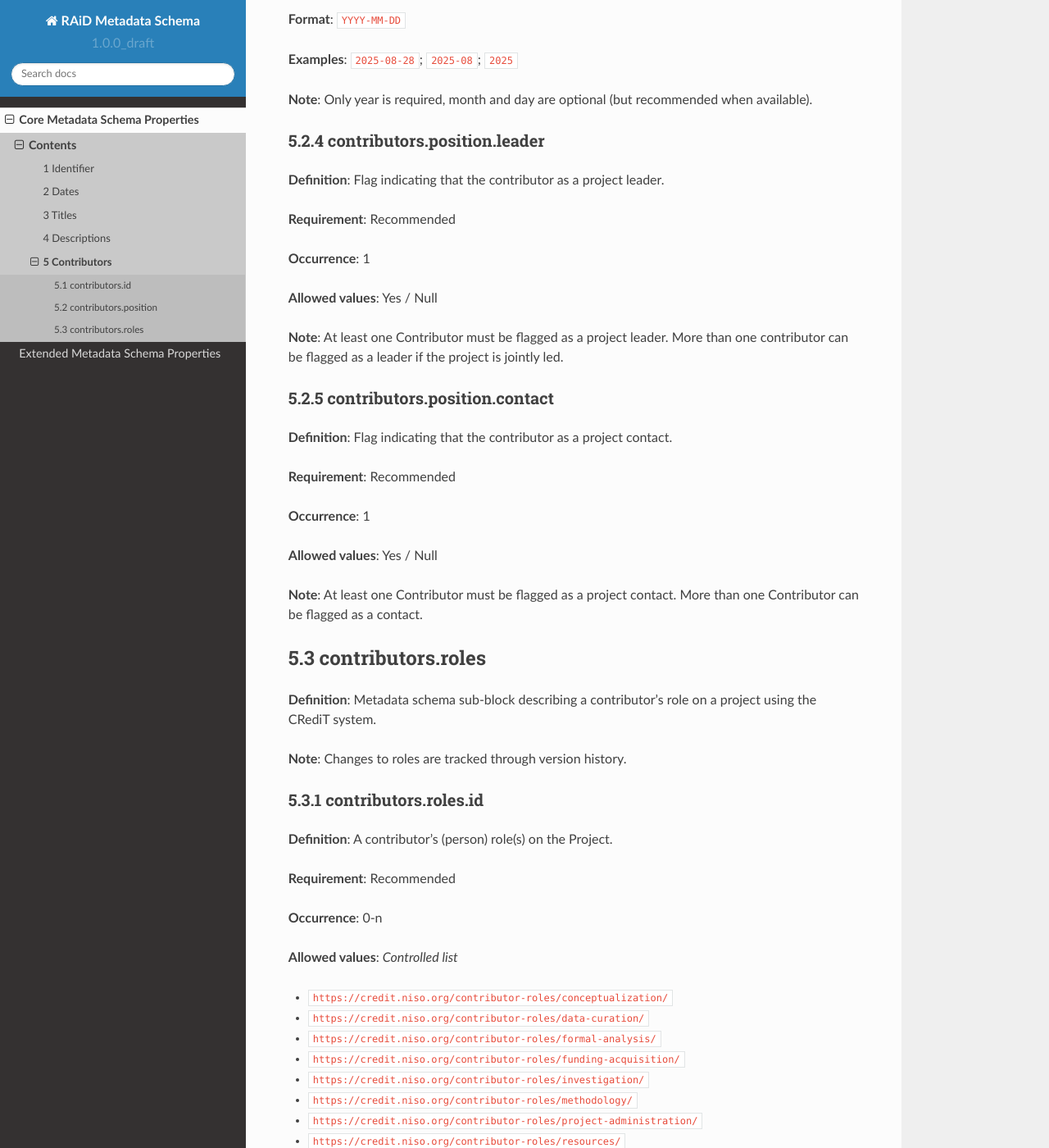
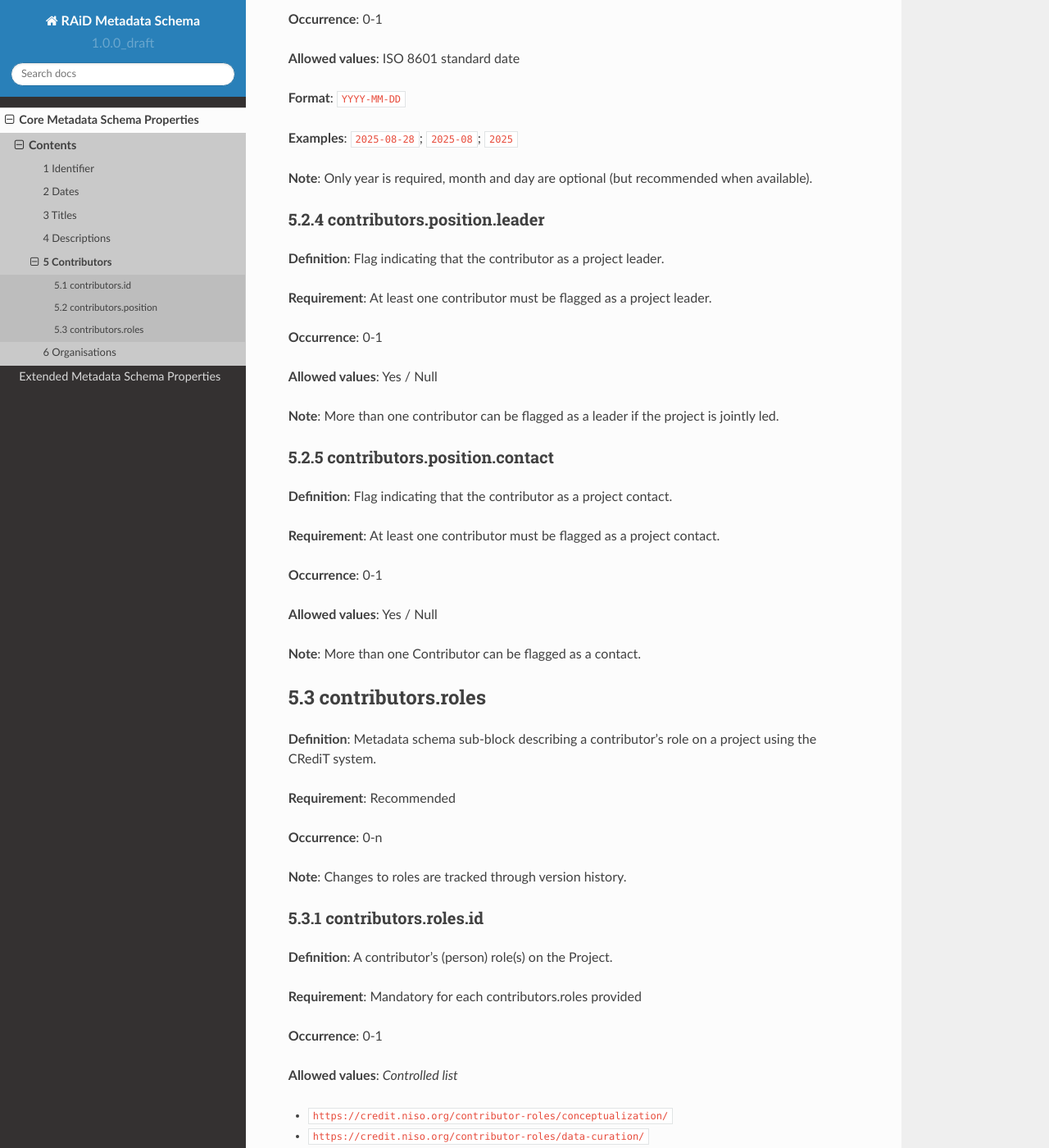
Before and after one commit to au-research/raid-metadata, a Sphinx documentation site: the page built from rtd/docs/source/contributors.rst, in a window 1280 px wide and 1400 px high, scrolled down 2796 px. Shown: the whole window at 82% size. Built offline with Sphinx 7.4.7 and the Read the Docs theme 2.0.0, drawn with Linux system fonts in a browser that asks for light colours; pages that are not in the unit, such as notebooks, are missing from menus; some of the changed text lies outside the part shown.

Commit message:
Add organisations block and standardise requirement text

```diff
--- a/rtd/docs/source/contributors.rst
+++ b/rtd/docs/source/contributors.rst
@@ -8,7 +8,9 @@
 
 **Definition**: Metadata schema block containing contributors to a RAiD and associated properties.
 
-**Note**: At least one contributor must be provided.
+**Requirement**: At least one contributor is mandatory
+
+**Occurrence**: 1-n
 
 **Example JSON**
 
@@ -19,7 +21,7 @@
 
 **Definition**: Contributor (person) associated with a project or activity identified by a PID.
 
-**Requirement**: Mandatory
+**Requirement**: Mandatory for each contributor supplied
 
 **Occurrence**: 1-n
 
@@ -32,7 +34,7 @@
 
 **Definition**: The URI of the contributor identifier schema.
 
-**Requirement**: Mandatory
+**Requirement**: Mandatory for each contributors.id supplied
 
 **Occurrence**: 1
 
@@ -50,6 +52,10 @@
 -------------------------
 
 **Definition**: Metadata schema sub-block describing a contributor's position on a project.
+
+**Requirement**: Mandatory for each contributor supplied
+
+**Occurrence**: 1
 
 **Note**: Contributors must have one and only one position at any given time (but may also be flagged as a 'leader' or 'contact').
 
@@ -60,7 +66,7 @@
 
 **Definition**: Contributor's administrative position in the project.
 
-**Requirement**: Mandatory
+**Requirement**: Mandatory for each contributors.position supplied
 
 **Occurrence**: 1
 
@@ -81,7 +87,7 @@
 
 **Definition**: The URI of the position schema used.
 
-**Requirement**: Mandatory
+**Requirement**: Mandatory for each contributors.position.id supplied
 
 **Occurrence**: 1
 
@@ -98,7 +104,7 @@
 
 **Definition**: Date the contributor began position associated with the project or activity.
 
-**Requirement**: Mandatory
+**Requirement**: Mandatory for each contributors.positionsupplied
 
 **Occurrence**: 1
 
@@ -119,7 +125,7 @@
 
 **Requirement**: Recommended
 
-**Occurrence**: 1
+**Occurrence**: 0-1
 
 **Allowed values**: ISO 8601 standard date
 
@@ -136,13 +142,13 @@
 
 **Definition**: Flag indicating that the contributor as a project leader.
 
-**Requirement**: Recommended
+**Requirement**: At least one contributor must be flagged as a project leader.
 
-**Occurrence**: 1
+**Occurrence**: 0-1
 
 **Allowed values**: Yes / Null
 
-**Note**: At least one Contributor must be flagged as a project leader. More than one contributor can be flagged as a leader if the project is jointly led.
+**Note**: More than one contributor can be flagged as a leader if the project is jointly led.
 
 .. _5.2.5-contributors.position.contact:
 
@@ -151,13 +157,13 @@
 
 **Definition**: Flag indicating that the contributor as a project contact.
 
-**Requirement**: Recommended
+**Requirement**: At least one contributor must be flagged as a project contact.
 
-**Occurrence**: 1
+**Occurrence**: 0-1
 
 **Allowed values**: Yes / Null
 
-**Note**: At least one Contributor must be flagged as a project contact. More than one Contributor can be flagged as a contact.
+**Note**: More than one Contributor can be flagged as a contact.
 
 .. _5.3-contributors.roles:
 
@@ -165,6 +171,10 @@
 ----------------------
 
 **Definition**: Metadata schema sub-block describing a contributor's role on a project using the CRediT system.
+
+**Requirement**: Recommended
+
+**Occurrence**: 0-n
 
 **Note**: Changes to roles are tracked through version history.
 
@@ -175,9 +185,9 @@
 
 **Definition**: A contributor's (person) role(s) on the Project.
 
-**Requirement**: Recommended
+**Requirement**: Mandatory for each contributors.roles provided
 
-**Occurrence**: 0-n
+**Occurrence**: 0-1
 
 **Allowed values**: *Controlled list*
 
@@ -206,7 +216,7 @@
 
 **Definition**: The URI of the roles schema used.
 
-**Requirement**: Recommended
+**Requirement**: Mandatory for each contributors.roles.id provided
 
 **Occurrence**: 0-1
 
--- a/rtd/docs/source/dates.rst
+++ b/rtd/docs/source/dates.rst
@@ -7,6 +7,10 @@
 =======
 
 **Definition**: Metadata schema block containing the start and end dates of the RAiD.
+
+**Requirement**: Mandatory
+
+**Occurrence**: 1
 
 **Example JSON**
 
@@ -38,7 +42,7 @@
 
 **Requirement**: Recommended
 
-**Occurrence**: 1
+**Occurrence**: 0-1
 
 **Allowed values**: ISO 8601 standard date
 
--- a/rtd/docs/source/identifier.rst
+++ b/rtd/docs/source/identifier.rst
@@ -7,6 +7,10 @@
 ============
 
 **Definition**: Metadata schema block containing the RAiD name (identifier.id) and associated properties.
+
+**Requirement**: Mandatory
+
+**Occurrence**: 1
 
 **Example JSON**
 
```
Also changed, not shown: other parts of rtd/docs/source/contributors.rst (+3 -3 lines), rtd/docs/source/descriptions.rst (+13 -9 lines), rtd/docs/source/organisations.rst (added, +138 -0 lines), rtd/docs/source/titles.rst (+14 -10 lines).
